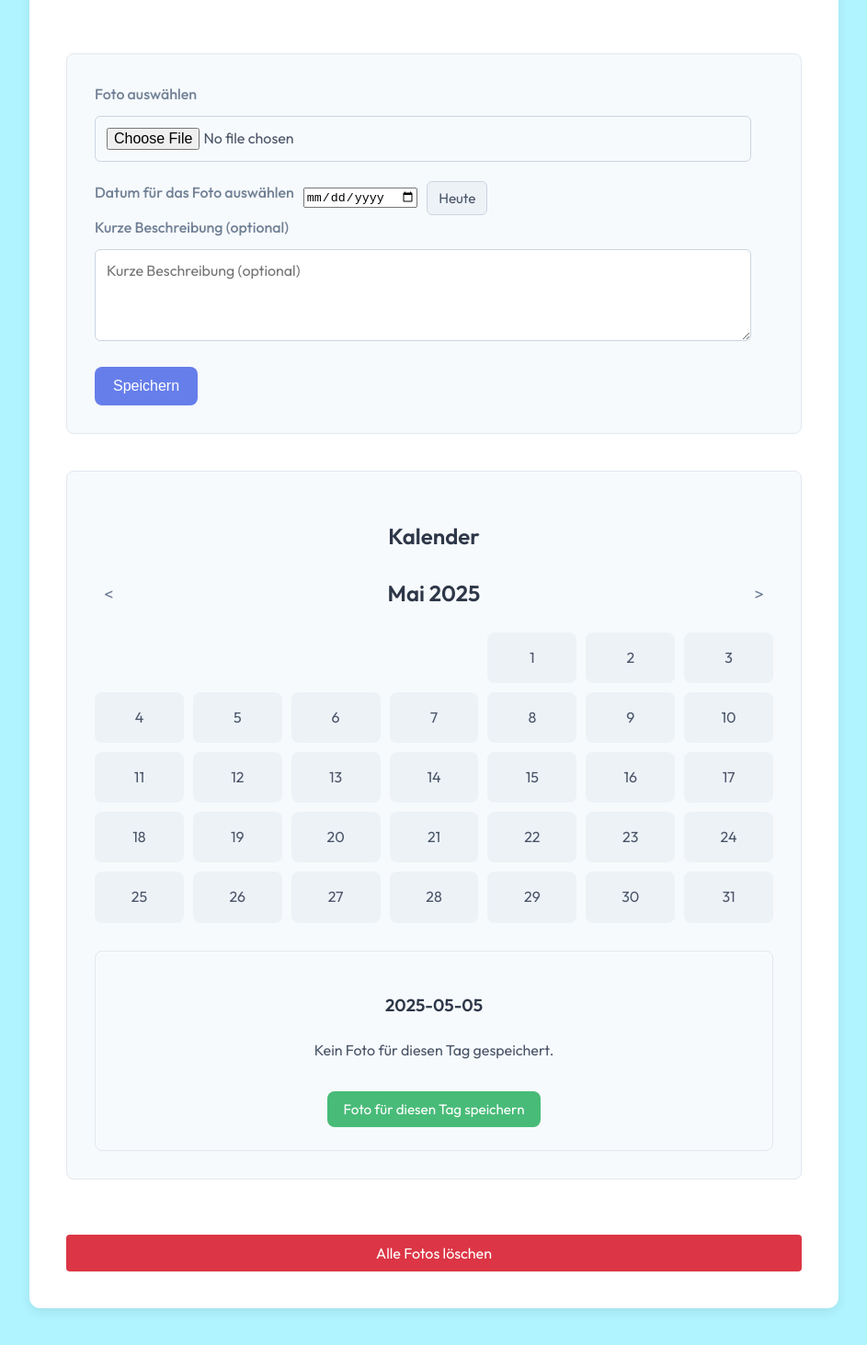
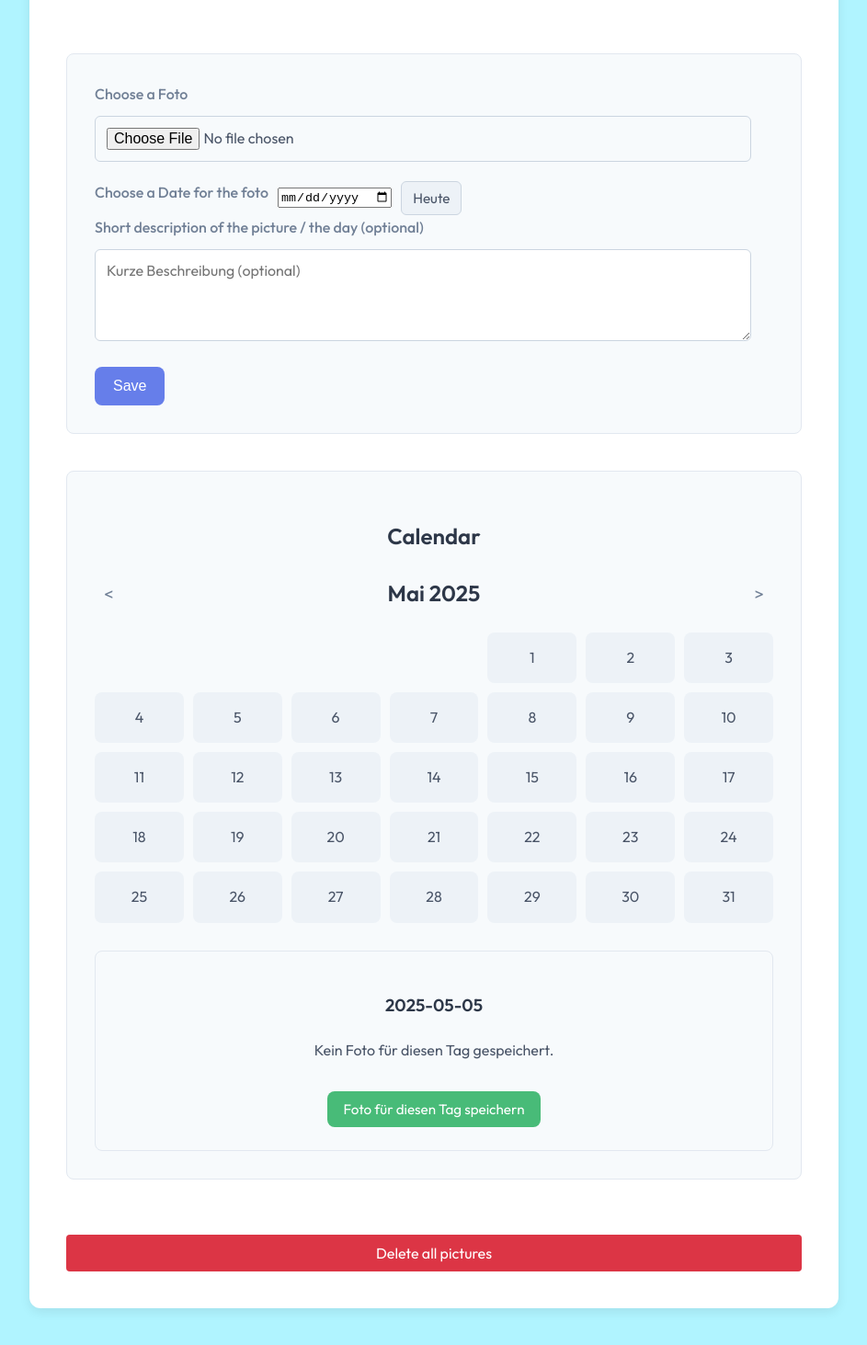
Before and after one commit to gurkenpeter/1FotoEveryday, a plain HTML site: page index.html in a window 1280 px wide. Shown: the part 159-1622 px from the top of the page at 92% size, without its empty margins (168-1111 px from the left). Drawn offline with Linux system fonts and the light colour scheme.

Commit message:
Update index.html

```diff
--- a/index.html
+++ b/index.html
@@ -14,40 +14,40 @@
 
         <div id="photoInputArea">
             <div>
-                <label for="photoInput" style="margin-right: 10px;">Foto auswählen</label>
+                <label for="photoInput" style="margin-right: 10px;">Choose a Foto</label>
                 <input type="file" id="photoInput" accept="image/*">
             </div>
 
             <div style="display: flex; align-items: center;">
-                <label for="photoDate" style="margin-right: 10px;">Datum für das Foto auswählen</label>
+                <label for="photoDate" style="margin-right: 10px;">Choose a Date for the foto</label>
                 <input type="date" id="photoDate">
                 <button id="todayPhotoBtn" style="margin-left: 10px; padding: 8px 12px; cursor: pointer;">Heute</button>
             </div>
 
-            <label for="photoDescription">Kurze Beschreibung (optional)</label>
+            <label for="photoDescription">Short description of the picture / the day (optional)</label>
             <textarea id="photoDescription" placeholder="Kurze Beschreibung (optional)"></textarea>
 
-            <button id="savePhotoButton">Speichern</button>
+            <button id="savePhotoButton">Save</button>
         </div>
 
         <div id="calendarView">
-            <h2>Kalender</h2>
+            <h2>Calendar</h2>
             <div class="calendar-navigation">
                 <button id="prevMonthMain">&lt;</button>
-                <h3 id="calendarViewHeader">Mai 2025</h3>
+                <h3 id="calendarViewHeader">May 2025</h3>
                 <button id="nextMonthMain">&gt;</button>
             </div>
             <div id="calendar"></div>
             <div id="selectedDayInfo"></div>
         </div>
 
-        <button id="deleteAllPhotosButton" style="background-color: #dc3545; color: white; padding: 10px 15px; border: none; border-radius: 4px; cursor: pointer; font-size: 1rem; margin-top: 20px;">Alle Fotos löschen</button>
+        <button id="deleteAllPhotosButton" style="background-color: #dc3545; color: white; padding: 10px 15px; border: none; border-radius: 4px; cursor: pointer; font-size: 1rem; margin-top: 20px;">Delete all pictures</button>
 
         <div id="slideshowArea" style="display: none;">
             <h2>Diashow</h2>
             <img id="slideshowImage" style="max-width: 500px;">
-            <button id="prevSlide">Zurück</button>
-            <button id="nextSlide">Weiter</button>
+            <button id="prevSlide">Back</button>
+            <button id="nextSlide">Continue</button>
         </div>
     </div>
 
```
